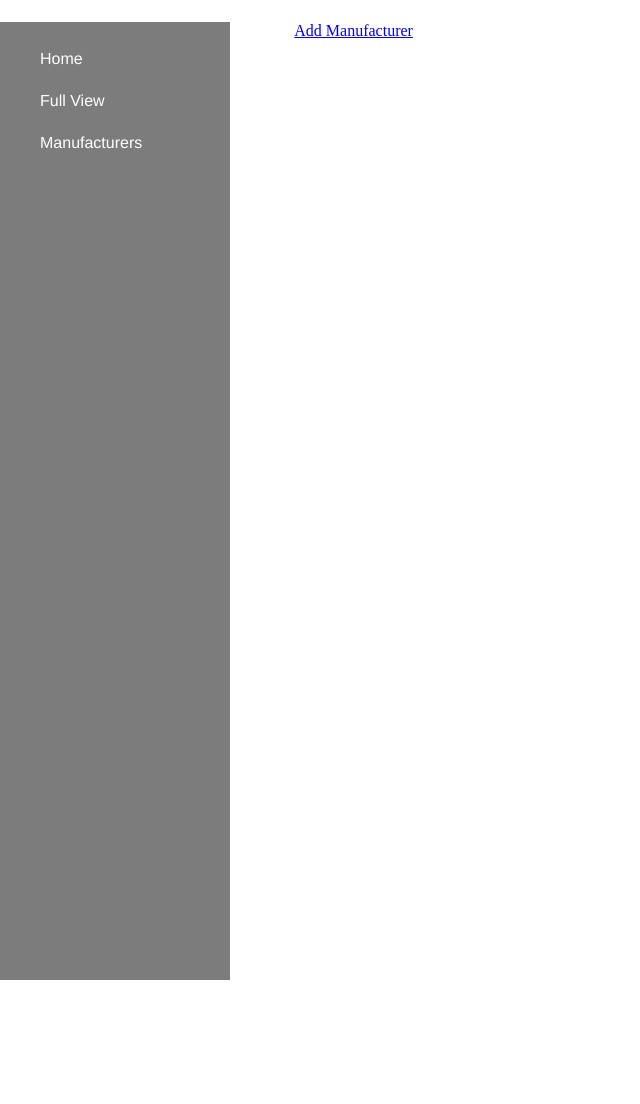
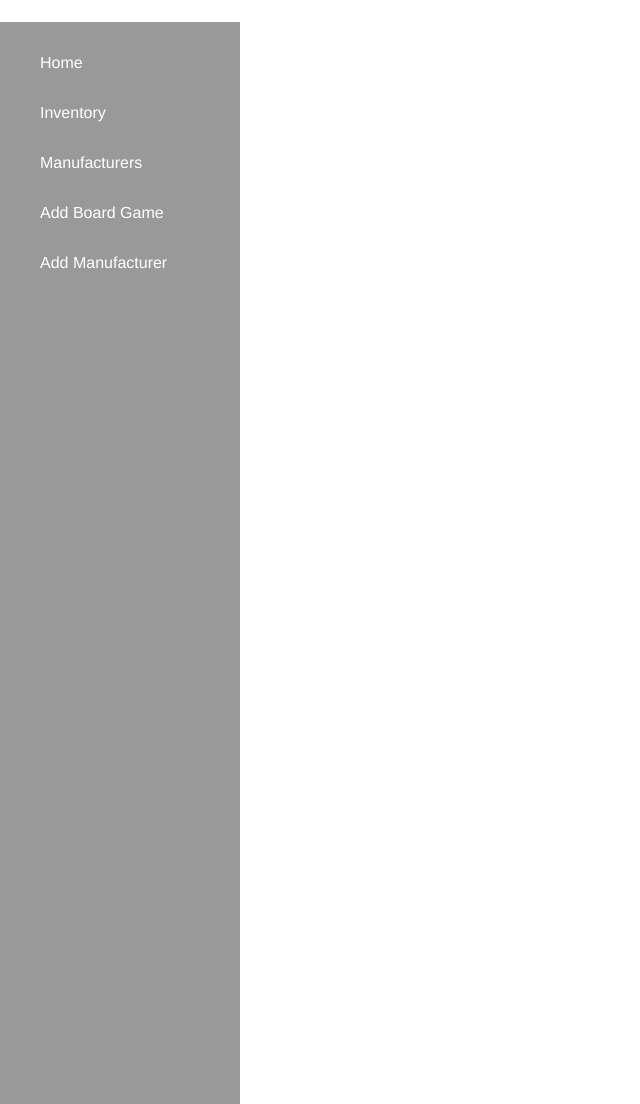
Before and after one commit to jhtdod/Shop_inventory_project, a Flask app: page /manufacturers in a window 1280 px wide. Shown: the part 58-1162 px from the top of the page, without its empty margins (0-640 px from the left). Before the commit the page ends 1038 px from the top, so only its background shows below. Run offline with Flask 2, Linux system fonts and the light colour scheme; data that the repository does not hold is empty; some libraries are stand-ins or nearby versions.

Commit message:
header no longer changes between pages

```diff
--- a/controllers/board_game_controller.py
+++ b/controllers/board_game_controller.py
@@ -10,12 +10,12 @@ board_game_blueprint = Blueprint("board_game", __name__)
 @board_game_blueprint.route('/')
 def split_view():
     board_games = board_game_repository.select_all()
-    return render_template('index.html', board_games=board_games)
+    return render_template('base.html', board_games=board_games)
 
 @board_game_blueprint.route('/inventory')
 def show_inventory():
     board_games = board_game_repository.select_all()
-    return render_template('board_games/index.html', board_games=board_games)
+    return render_template('index.html', board_games=board_games)
 
 @board_game_blueprint.route('/inventory/<int:id>')
 def show_details(id):
--- a/static/style.css
+++ b/static/style.css
@@ -7,6 +7,7 @@ body {
 .main-body {
     display: flex;
     align-self: flex-start;
+    margin:0;
 }
 
 /* Header base.html */
@@ -18,17 +19,20 @@ body > header > h1 {
 
 #header-links {
     font-family: Helvetica;
-    background-color: rgb(124, 124, 124);
-    padding:0 11vh 100vh 0vh;
+    background-color: rgb(153, 153, 153);
+    padding:0 0 100vh 0vh;
+    margin:0;
+    width: 30vh;
 }
 
-#header-links > ul {
+/* #header-links > ul {
     padding:none;
-}
+    margin:none;
+} */
 
 #header-links > ul > li {
     list-style-type:none;
-    padding:12px 0;
+    padding:2vh 0;
 }
 
 #header-links > ul > li > a {
@@ -59,8 +63,8 @@ body > header > h1 {
 }
 
 .page-flex {
-    margin:0 10vh 0 8vh;
-    padding: 0 50vh 0 0;
+    margin:0 10vh 0 10vh;
+    /* padding: 0 50vh 0 50px; */
     display: flex;
     /* border: solid black 1px; */
     /* height: 50vh;
@@ -73,15 +77,15 @@ body > header > h1 {
 
 .board_games > ul > li {
     list-style-type: none;
-    padding: 10px 0;
+    padding: 1vh 0;
 }
 
 .board_games > ul {
     font-family: Helvetica;
     width: 100vh;
+    margin:0 10vh 0 10vh;
     height: auto;
-    padding: 10px;
-    margin: 0;
+    padding: 2vh;
     border-bottom: solid black 1px;;
 }
 
--- a/templates/base.html
+++ b/templates/base.html
@@ -15,8 +15,10 @@
         <div id = "header-links">
             <ul>
                 <li><a href="/">Home</a></li>
-                <li><a href="/inventory">Full View</a></li>
+                <li><a href="/inventory">Inventory</a></li>
                 <li><a href="/manufacturers">Manufacturers</a></li>
+                <li><a href="/inventory/add">Add Board Game</a></li>
+                <li><a href="/manufacturers/add">Add Manufacturer</a></li>
             </ul>
         </div>
     <div class="page-flex">
--- a/templates/inventory.html
+++ b/templates/inventory.html
@@ -1,5 +1,6 @@
 <link rel="stylesheet" href="{{ url_for('static', filename='style.css') }}">
 <div id= "inventory-front-page">
+
     {% for game in board_games %}
         <div class = "board_games">
             <ul>
@@ -20,7 +21,5 @@
             </ul>
         </div>
     {% endfor %}
-    <div id = "add_button">
-        <a href="/inventory/add">Add Board Game</a>
-    </div>
+
 </div>
--- a/templates/manufacturers/index.html
+++ b/templates/manufacturers/index.html
@@ -10,10 +10,4 @@
     </div>
 {% endfor %}
 
-<div id = "add_button">
-    <a href="/manufacturers/add">
-        Add Manufacturer
-    </a>
-</div>
-
 {% endblock %}
```
